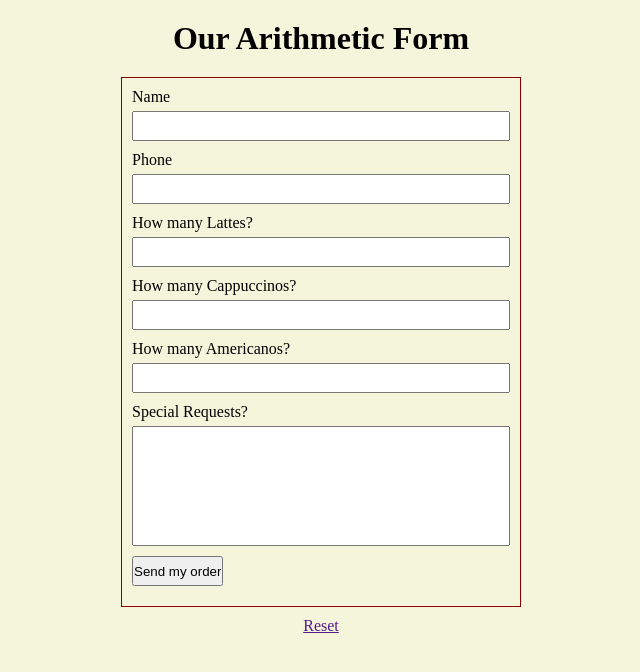
After one commit to kana0503/it261, a PHP site: page /weeks/week4/form-arithmetic.php in a window 1280 px wide. The commit adds this page. Shown: the top 672 px of the page, without its empty margins (319-959 px from the left). Run offline with PHP 8.4, Linux system fonts and the light colour scheme.

Commit message:
Add files via upload

```diff
--- a/css/styles.css
+++ b/css/styles.css
@@ -10,11 +10,7 @@ body{
     background-color: lavender;
 
 }
-#wrapper {
-    max-width: 1200px;
-    margin: 20px auto;
 
-}
 
 nav {
     height: 60px;
--- /dev/null
+++ b/weeks/week4/css/styles.css
@@ -0,0 +1,74 @@
+* {
+    padding: 0;
+    margin: 0;
+    box-sizing: border-box;
+}
+
+body {
+    background: beige;
+}
+
+
+form {
+    max-width: 400px;
+    margin: 0 auto 10px auto;
+}
+
+label {
+    display: block;
+    margin-bottom: 5px;
+}
+
+input, textarea{
+    width: 100%;
+    display: block;
+    margin-bottom: 10px;
+    height: 30px;
+}
+
+textarea {
+    resize: none;
+    height: 120px;
+}
+#wrapper {
+    max-width: 1200px;
+    margin: 20px auto;
+}
+
+input[type=submit]{
+    width: auto;
+}
+
+fieldset {
+    border: 1px solid #800;
+    padding: 10px;
+}
+
+h1{
+    text-align: center;
+    margin: 20px 0;
+}
+
+h2{
+    text-align: center;
+    margin-bottom: 10px;
+}
+
+p{
+    text-align: center;
+    margin-top: 10px;
+}
+
+.error {
+    color: red;
+    font-style: italic;
+    font-size: .9em;
+    margin-top: 15px;
+}
+
+.box{
+    width: 400px;
+    border: 1px solid green;
+    margin: 20px auto;
+    padding: 10px;
+}
--- /dev/null
+++ b/weeks/week4/form-arithmetic.php
@@ -0,0 +1,98 @@
+<!DOCTYPE html>
+<html lang="en">
+<head>
+    <meta charset="UTF-8">
+    <meta http-equiv="X-UA-Compatible" content="IE=edge">
+    <meta name="viewport" content="width=device-width, initial-scale=1.0">
+    <title>Arithmetic Form</title>
+    <link href="css/styles.css" type="text/css" rel="stylesheet">
+</head>
+<body>
+    <h1>Our Arithmetic Form</h1>
+    <form action="" method="post">
+        <fieldset>
+            <label>Name</label>
+            <input type="text" name="name">
+
+            <label>Phone</label>
+            <input type="tel" name="phone">
+
+            <label>How many Lattes?</label>
+            <input type="number" name="lattes">
+
+            <label>How many Cappuccinos?</label>
+            <input type="number" name="cappuccinos">
+
+            <label>How many Americanos?</label>
+            <input type="number" name="americanos">
+
+            <label>Special Requests?</label>
+            <textarea name="comments"></textarea>
+
+            <input type="submit" value="Send my order">
+
+        </fieldset>
+    </form>
+    <p><a href="">Reset</a></p>
+
+    <?php
+    //name. phone, lattes, capucinos, americanos, comments
+
+    date_default_timezone_set('America/Los_Angeles');
+    $our_time = date('H:i');
+
+    if(isset($_POST['name'],
+    $_POST['phone'],
+    $_POST['lattes'],
+    $_POST['cappuccinos'],
+    $_POST['americanos'],
+    $_POST['comments'])){
+
+    // add y if statement regarding fields that are empty
+
+    if(empty($_POST['name'] &&
+    $_POST['phone'] &&
+    $_POST['lattes'] &&
+    $_POST['cappuccinos'] &&
+    $_POST['americanos'] &&
+    $_POST['comments'])){
+        echo '<p class="error">Please fill out all of the fields</p>';
+    } else {
+        $name = $_POST['name'];
+        $phone = $_POST['phone'];
+        $lattes = $_POST['lattes'];
+        $cappuccinos = $_POST['cappuccinos'];
+        $americanos = $_POST['americanos'];
+        $comments = $_POST['comments'];
+        $total = $lattes + $cappuccinos + $americanos;
+
+        // if and elseif statement regarding our time
+
+        if($our_time <= 11) {
+            $our_time = "Good Morning";
+        }else if ($our_time <= 17){
+            $our_time = "Good Afternoon";
+        }else{
+            $our_time = "Good Evening";
+        }
+
+        echo '
+        <div class="box">
+        <h2>'.$our_time.' '.$name.'!</h2>
+        <p>We have texted your order to this <b>number</b> '.$phone.' totaling '.$total.' beverages:</p>
+        <ul>
+        <li>'.$lattes.' lattes</li>
+        <li>'.$cappuccinos.' cappuccinos</li>
+        <li>'.$americanos.' americanos</li>
+        </ul>
+        <p>And this is your special <b>request</b>: '.$comments.' </p>
+        <p>Thank you for choosing our establishment!</p>
+        </div>
+        ';
+    }
+    }
+    ?>
+
+
+</body>
+</html>
```
Also changed, not shown: index.php (+10 -0 lines), weeks/week4/celcius.php (added, +63 -0 lines), weeks/week4/form-get.php (added, +24 -0 lines), weeks/week4/form1.php (added, +20 -0 lines), weeks/week4/form2.php (added, +59 -0 lines), weeks/week4/form3.php (added, +68 -0 lines).
